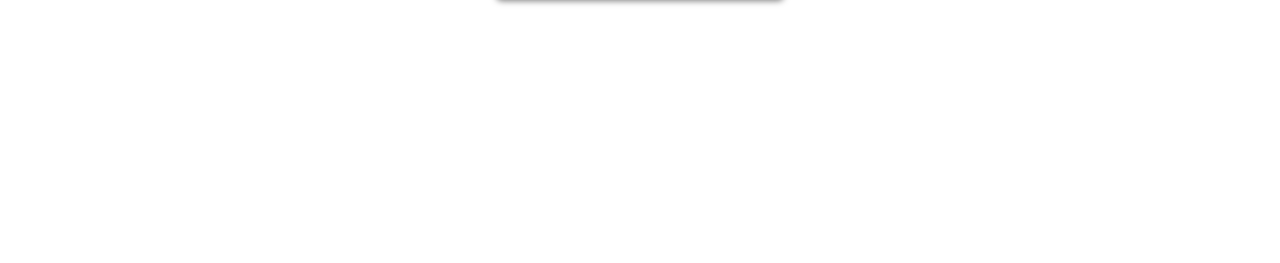
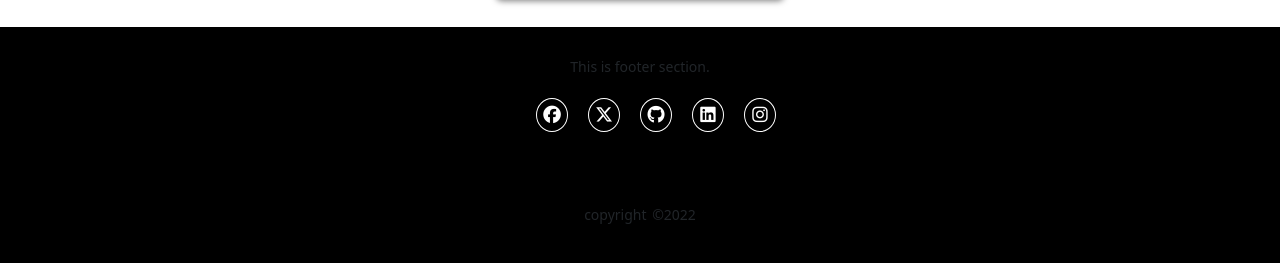
Before and after one commit to balwan-coding/balwan.Textutiles, a React (Vite) app: page /About in a window 1280 px wide. Shown: the part 863-1126 px from the top of the page. Before the commit the page ends 890 px from the top, so only its background shows below. Built offline with nearby package versions, Linux system fonts and the light colour scheme.

Commit message:
footer add

```diff
--- a/index.html
+++ b/index.html
@@ -7,6 +7,7 @@
     <title>TEXTUTILES</title>
     <link href="https://cdn.jsdelivr.net/npm/bootstrap@5.3.3/dist/css/bootstrap.min.css" rel="stylesheet" integrity="sha384-QWTKZyjpPEjISv5WaRU9OFeRpok6YctnYmDr5pNlyT2bRjXh0JMhjY6hW+ALEwIH" crossorigin="anonymous">
     <link rel="stylesheet" href="https://cdnjs.cloudflare.com/ajax/libs/font-awesome/6.6.0/css/all.min.css" integrity="sha512-Kc323vGBEqzTmouAECnVceyQqyqdsSiqLQISBL29aUW4U/M7pSPA/gEUZQqv1cwx4OnYxTxve5UMg5GT6L4JJg==" crossorigin="anonymous" referrerpolicy="no-referrer" />
+    <link rel="stylesheet" href="https://cdnjs.cloudflare.com/ajax/libs/font-awesome/6.6.0/css/all.min.css" integrity="sha512-Kc323vGBEqzTmouAECnVceyQqyqdsSiqLQISBL29aUW4U/M7pSPA/gEUZQqv1cwx4OnYxTxve5UMg5GT6L4JJg==" crossorigin="anonymous" referrerpolicy="no-referrer" />
   </head>
   <body>
     <div id="root"></div>
--- a/src/App.jsx
+++ b/src/App.jsx
@@ -5,6 +5,7 @@
 import React, { useState } from 'react';
 import Alert from './components/Alert';
 import { Routes, Route } from 'react-router-dom'
+import Footer from './components/Footer';
 
 
 function App() {
@@ -43,6 +44,8 @@
          <Route index element={ <TextForm showAlert={showAlert} heading="Try TextUtils - word counter, character counter, remove extra spaces" mode={mode}/>}></Route>
          <Route path='/About' element={<About />}></Route>
     </Routes>
+
+    <Footer/>
     </>
   );
 }
--- /dev/null
+++ b/src/components/Footer.jsx
@@ -0,0 +1,22 @@
+import React from 'react'
+
+export default function Footer() {
+  return (
+    <footer>
+    <div className="footer">
+        <p>This is footer section.</p>
+        <ul className="socials">
+            <li><a href="#"><i className="fa-brands fa-facebook"></i></a></li>
+            <li><a href="#"><i className="fa-brands fa-x-twitter"></i></a></li>
+            <li><a href="#"><i className="fa-brands fa-github"></i></a></li>
+            <li><a href="#"><i className="fa-brands fa-linkedin"></i></a></li>
+            <li><a href="#"><i className="fa-brands fa-instagram"></i></a></li>
+        </ul>
+        <div className="footer-copyright">
+            <p>copyright &copy;2022 </p>
+        </div>
+    </div>
+</footer>
+
+  )
+}
--- a/src/index.css
+++ b/src/index.css
@@ -141,3 +141,63 @@
   position: fixed;
   top:0;
 }
+
+/* footer */
+
+footer{
+background: black;
+ height: auto;
+width: 100vw;
+padding: 20px 0 0 0;
+}
+/*content*/
+.footer{
+display: flex;
+align-items: center;
+justify-content: center;
+flex-direction: column;
+text-align: center;
+}
+.footer p{
+  margin: 10px auto;
+  line-height: 20px;
+  font-size: 14px;
+}
+/*social -media*/
+.socials{
+  list-style: none;
+  display: flex;
+  align-items: center;
+  justify-content: center;
+  margin: 1rem 0 3rem 0;
+}
+.socials li{
+  margin: 0 10px;
+}
+.socials a{
+  text-decoration: none;
+  color: #fff;
+  border: 1.1px solid white;
+  padding: 5px;
+  border-radius: 50%;
+}
+.socials a i{
+  font-size: 1.1rem;
+  width: 20px;
+  transition: color .4s ease;
+}
+.socials a:hover i{
+  color: dodgerblue;
+}
+/* copyright*/
+.footer-copyright{
+  background: #000;
+  width: 100vw;
+  padding: 20px 20px 50px 20px;
+}
+.footer-copyright p{
+  font-size: 14px;
+  word-spacing: 2px;
+  align-items: center;
+  justify-content: center;
+}
```
